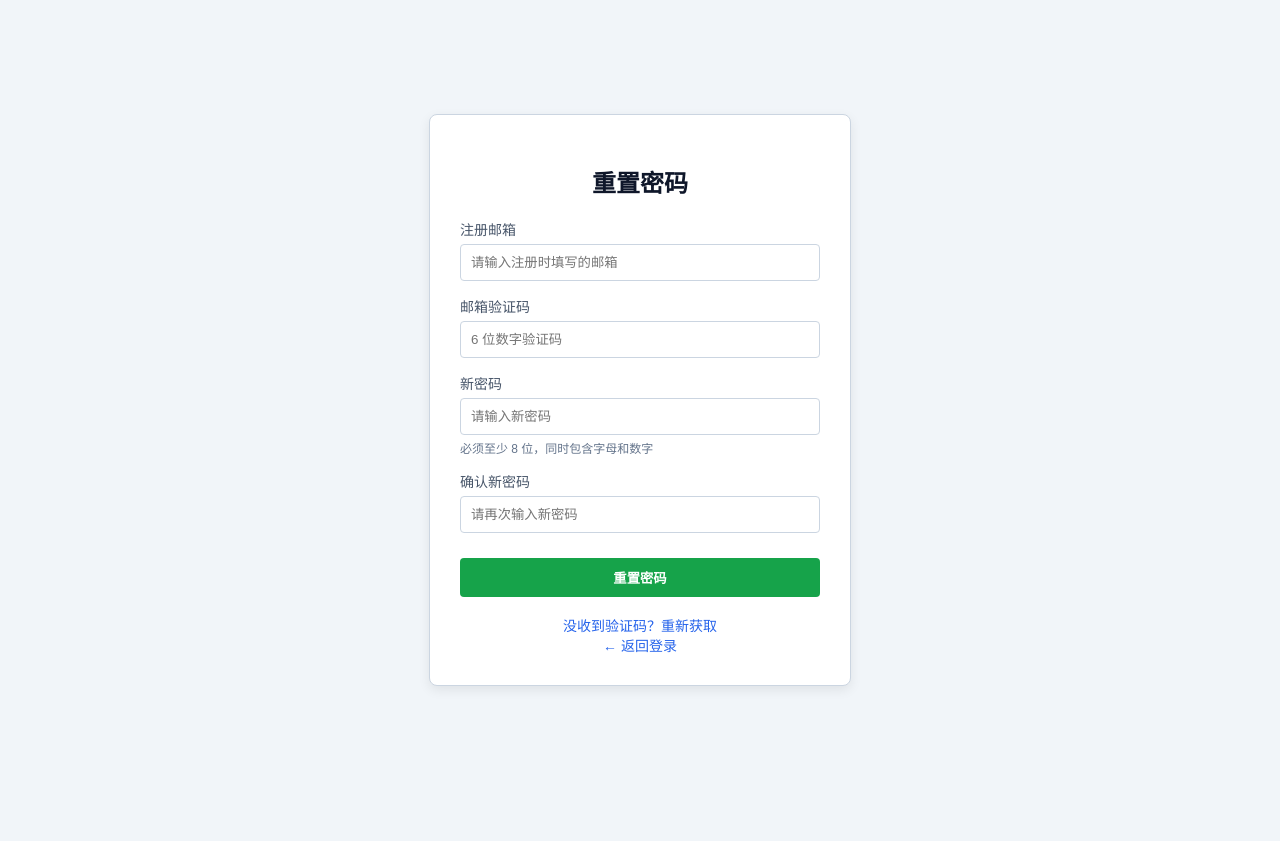
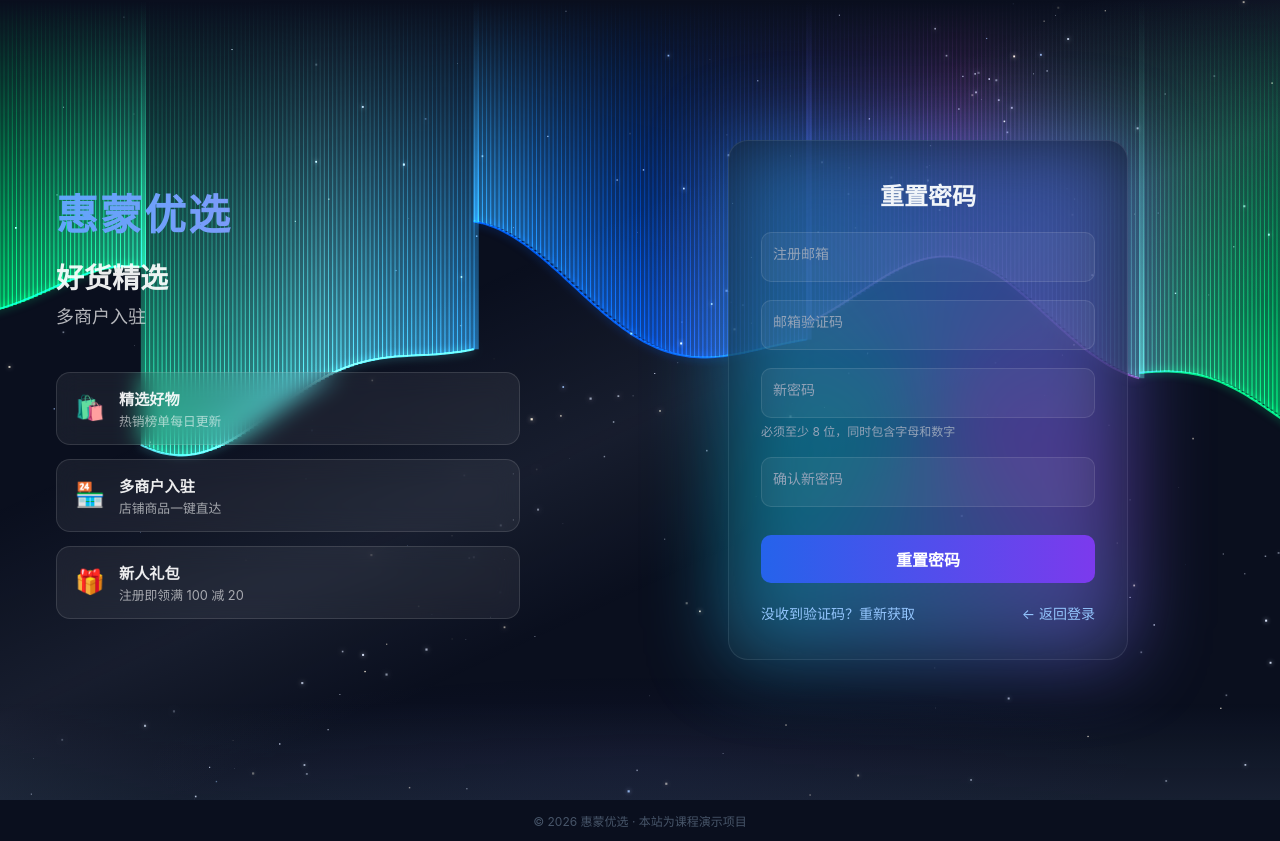
Before and after one commit to YIAnJs-shallow/hmyx.shop, a PHP site: page /reset_password.php in a window 1280 px wide. Before the commit the page ends 688 px from the top, so only its background shows below. Run offline with PHP 8.4, Linux system fonts and the light colour scheme; some libraries are stand-ins or nearby versions.

Commit message:
找回/重置密码页统一 auth.css 认证壳（天空背景+品牌左区+表单右卡），移除旧内联简易样式，逻辑与 POST 口径不动，断言 371 保持
Co-Authored-By: Claude Code <noreply@anthropic.com>

```diff
--- a/reset_password.php
+++ b/reset_password.php
@@ -48,30 +48,48 @@ if ($_SERVER['REQUEST_METHOD'] == 'POST') {
     <meta charset="UTF-8">
     <meta name="viewport" content="width=device-width, initial-scale=1.0">
     <title>重置密码 - 惠蒙优选</title>
-    <style>
-        body { background-color: #f1f5f9; display: flex; justify-content: center; align-items: center; min-height: 100vh; margin: 0; font-family: sans-serif; }
-        .box { background: #fff; padding: 30px; border-radius: 8px; width: 360px; box-shadow: 0 4px 12px rgba(0,0,0,0.08); border: 1px solid #cbd5e1; }
-        h2 { text-align: center; margin-bottom: 20px; color: #0f172a; }
-        .input-group { margin-bottom: 15px; }
-        .input-group label { display: block; margin-bottom: 5px; font-size: 14px; color: #475569; }
-        .input-group input { width: 100%; padding: 10px; border: 1px solid #cbd5e1; border-radius: 4px; box-sizing: border-box; }
-        .pwd-tip { font-size: 12px; color: #64748b; margin-top: 4px; }
-        .btn-submit { width: 100%; padding: 10px; background: #16a34a; color: #fff; border: none; border-radius: 4px; font-weight: bold; cursor: pointer; margin-top: 10px; }
-        .btn-submit:hover { background: #15803d; }
-        .links { margin-top: 18px; text-align: center; font-size: 14px; }
-        .links a { color: #2563eb; text-decoration: none; }
-        .links a:hover { text-decoration: underline; }
-        .msg { padding: 8px; border-radius: 4px; margin-bottom: 15px; text-align: center; font-size: 13px; }
-        .msg-err { background: #fef2f2; color: #dc2626; }
-        .msg-succ { background: #f0fdf4; color: #166534; }
-    </style>
+    <link rel="stylesheet" href="css/auth.css?v=8">
 </head>
-<body>
-    <div class="box">
+<body class="auth-page">
+    <div class="auth-wrap">
+        <!-- Canvas 天空背景：极光 / 繁星 / 雪原（js/sky.js 绘制，纯装饰） -->
+        <canvas id="sky-canvas" aria-hidden="true"></canvas>
+        <!-- 左区：品牌展示（与登录/注册页一致） -->
+        <div class="auth-brand">
+            <h1 class="brand-name">惠蒙优选</h1>
+            <p class="brand-slogan"><span class="slogan-main">好货精选</span><span class="slogan-sub">多商户入驻</span></p>
+            <ul class="brand-points">
+                <li>
+                    <span class="point-icon">🛍️</span>
+                    <div>
+                        <p class="point-title">精选好物</p>
+                        <p class="point-desc">热销榜单每日更新</p>
+                    </div>
+                </li>
+                <li>
+                    <span class="point-icon">🏪</span>
+                    <div>
+                        <p class="point-title">多商户入驻</p>
+                        <p class="point-desc">店铺商品一键直达</p>
+                    </div>
+                </li>
+                <li>
+                    <span class="point-icon">🎁</span>
+                    <div>
+                        <p class="point-title">新人礼包</p>
+                        <p class="point-desc">注册即领满 100 减 20</p>
+                    </div>
+                </li>
+            </ul>
+        </div>
+
+        <!-- 右区：表单卡片 -->
+        <div class="auth-form">
+            <div class="auth-card">
         <h2>重置密码</h2>
 
         <?php if (!empty($message)): ?>
-            <div class="msg <?php echo $success ? 'msg-succ' : 'msg-err'; ?>">
+            <div class="msg <?php echo $success ? 'msg-succ' : ''; ?>">
                 <?php echo htmlspecialchars($message); ?>
             </div>
         <?php endif; ?>
@@ -100,9 +118,15 @@ if ($_SERVER['REQUEST_METHOD'] == 'POST') {
         <?php endif; ?>
 
         <div class="links">
-            <a href="forgot_password.php">没收到验证码？重新获取</a><br>
+            <a href="forgot_password.php">没收到验证码？重新获取</a>
             <a href="user_login.php">← 返回登录</a>
         </div>
+            </div>
+        </div>
     </div>
+
+    <div class="auth-footer">© 2026 惠蒙优选 · 本站为课程演示项目</div>
+
+    <script src="js/sky.js?v=9"></script>
 </body>
 </html>
```
Also changed, not shown: forgot_password.php (+45 -21 lines).
